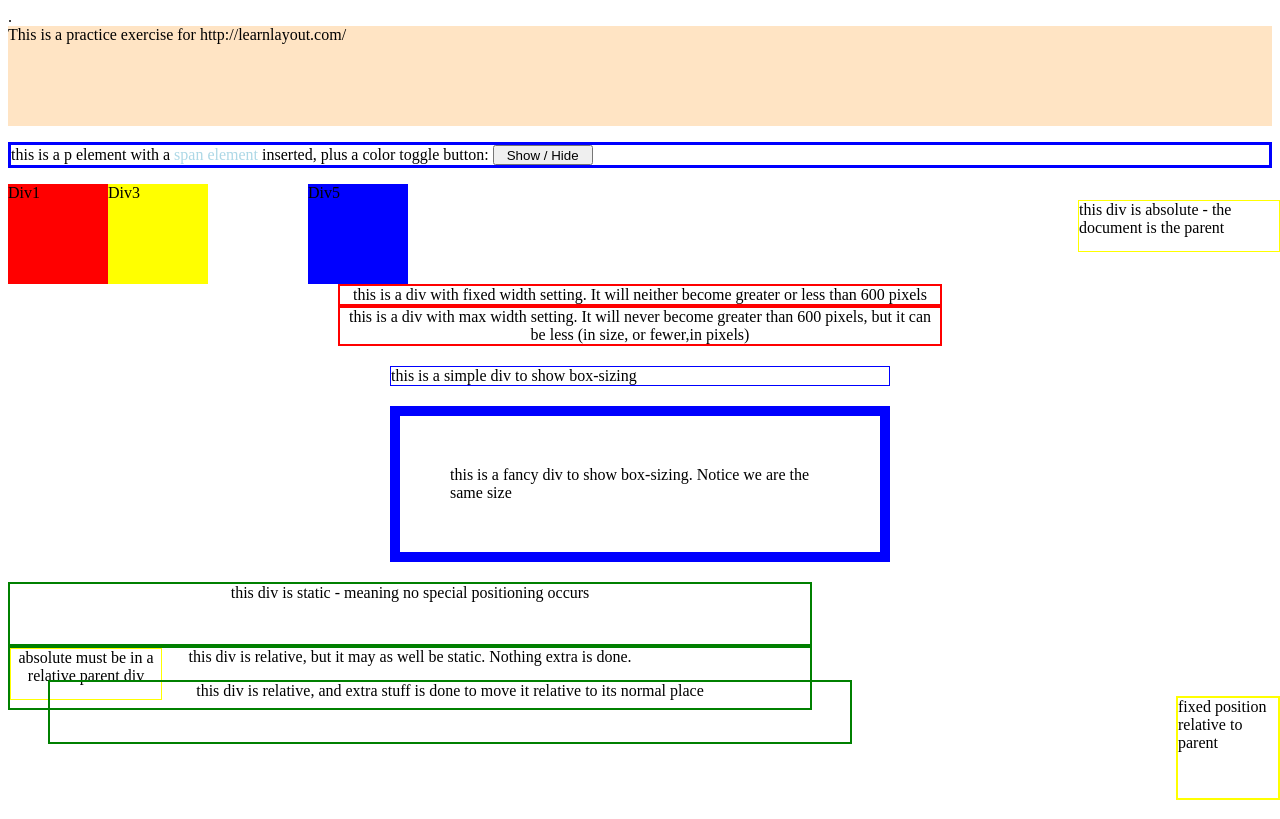
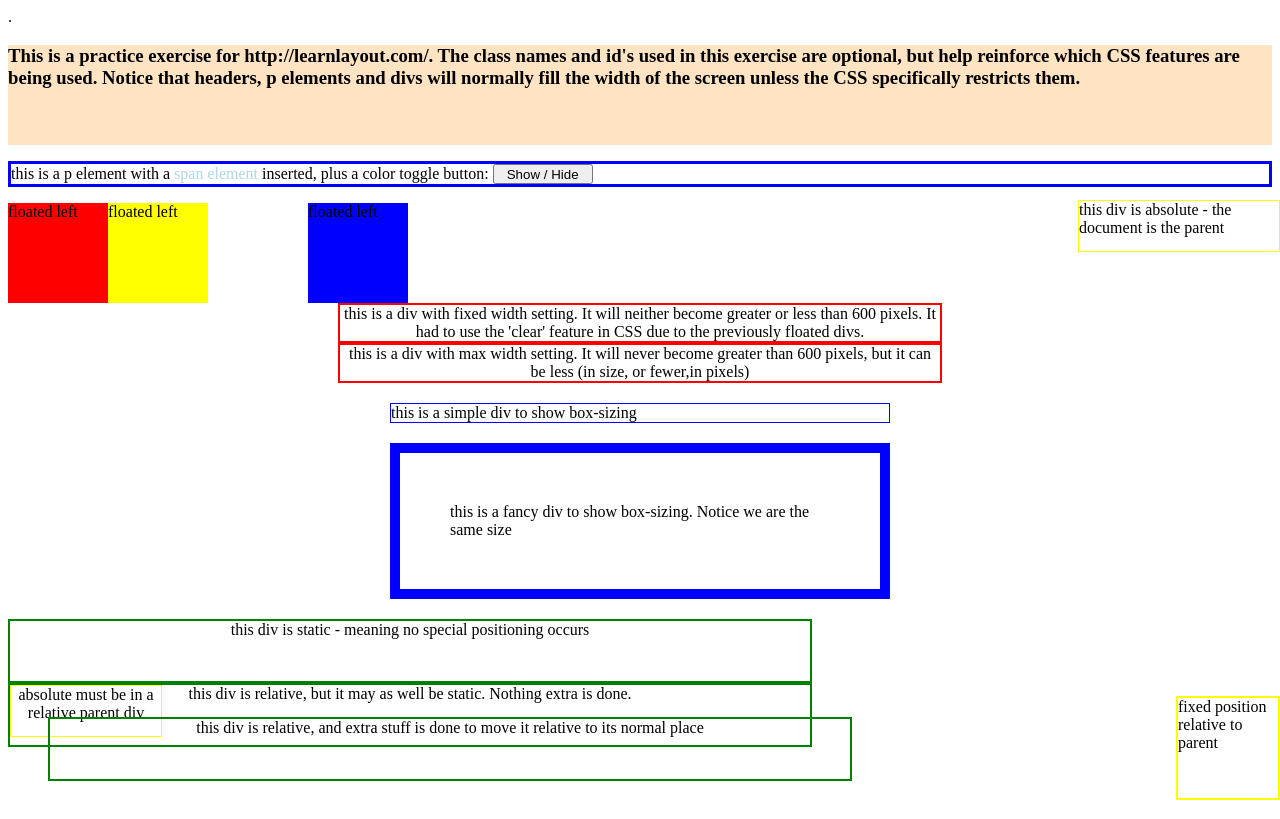
Before and after one commit to MelanieWest/CSS_Practice, a plain HTML site: page index.html in a window 1280 px wide. Drawn offline with Linux system fonts and the light colour scheme.

Commit message:
add text for clarity

```diff
--- a/index.html
+++ b/index.html
@@ -8,16 +8,16 @@
     <link rel="stylesheet" type="text/css" href="style.css">.
 </head>
 <body>
-    <header style = "height:100px;background-color:bisque">This is a practice exercise for http://learnlayout.com/</header>
+    <header style = "height:100px;background-color:bisque"><h3>This is a practice exercise for http://learnlayout.com/.  The class names and id's used in this exercise are optional, but help reinforce which CSS features are being used. Notice that headers, p elements and divs will normally fill the width of the screen unless the CSS specifically restricts them.</h3></header>
     <p style = "border: solid 3px blue; height:20px">this is a p element with a <span style="color:lightblue">span element </span>inserted, plus a color toggle button:  <button style="height:20px;width:100px" onclick="toggleSecondaries()">Show / Hide </button></p>
     <div class="absolute1">this div is absolute - the document is the parent</div>
-    <div class="goLeft" style = "background-color:red">Div1</div>
-    <div class="goLeft" id = "Orange" style = "background-color:orange;display:none">Div2</div>
-    <div class="goLeft" style = "background-color:yellow">Div3</div>
-    <div class="goLeft" id = "Green" style = "background-color:green;visibility:hidden">Div4</div>
-    <div class="goLeft" style = "background-color:blue">Div5</div>
+    <div class="goLeft" style = "background-color:red">floated left</div>
+    <div class="goLeft" id = "Orange" style = "background-color:orange;display:none">floated left with display:none at start</div>
+    <div class="goLeft" style = "background-color:yellow">floated left</div>
+    <div class="goLeft" id = "Green" style = "background-color:green;visibility:hidden">floated left with visibility:hidden at start</div>
+    <div class="goLeft" style = "background-color:blue">floated left</div>
 
-    <div id="main1">this is a div with fixed width setting.  It will neither become greater or less than 600 pixels</div>
+    <div id="main1">this is a div with fixed width setting.  It will neither become greater or less than 600 pixels.  It had to use the 'clear' feature in CSS due to the previously floated divs.</div>
     <div id="main2">this is a div with max width setting.  It will never become greater than 600 pixels, but it can be less (in size, or fewer,in pixels)</div>
     <div class="simple">this is a simple div to show box-sizing</div>
     <div class="fancy">this is a fancy div to show box-sizing.  Notice we are the same size</div>
```
